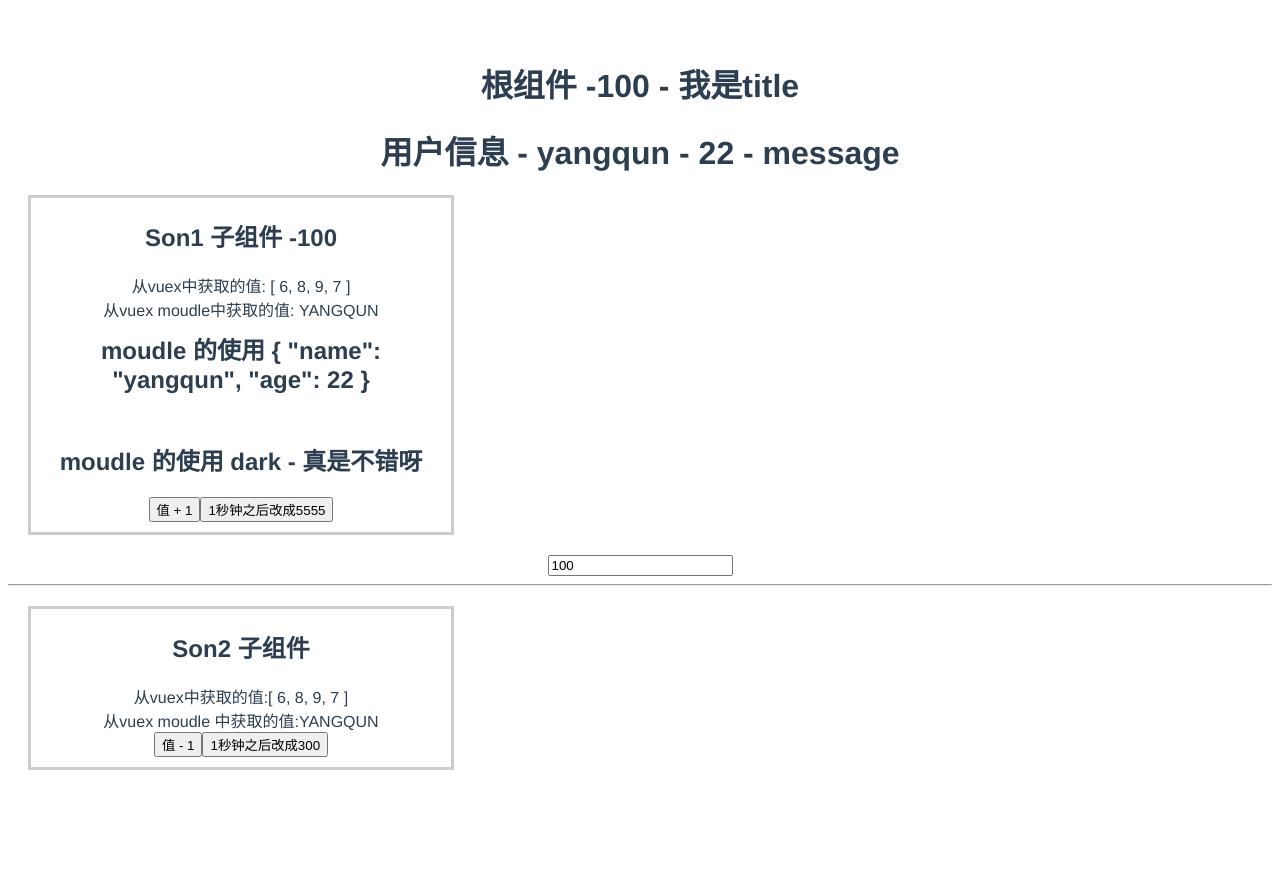
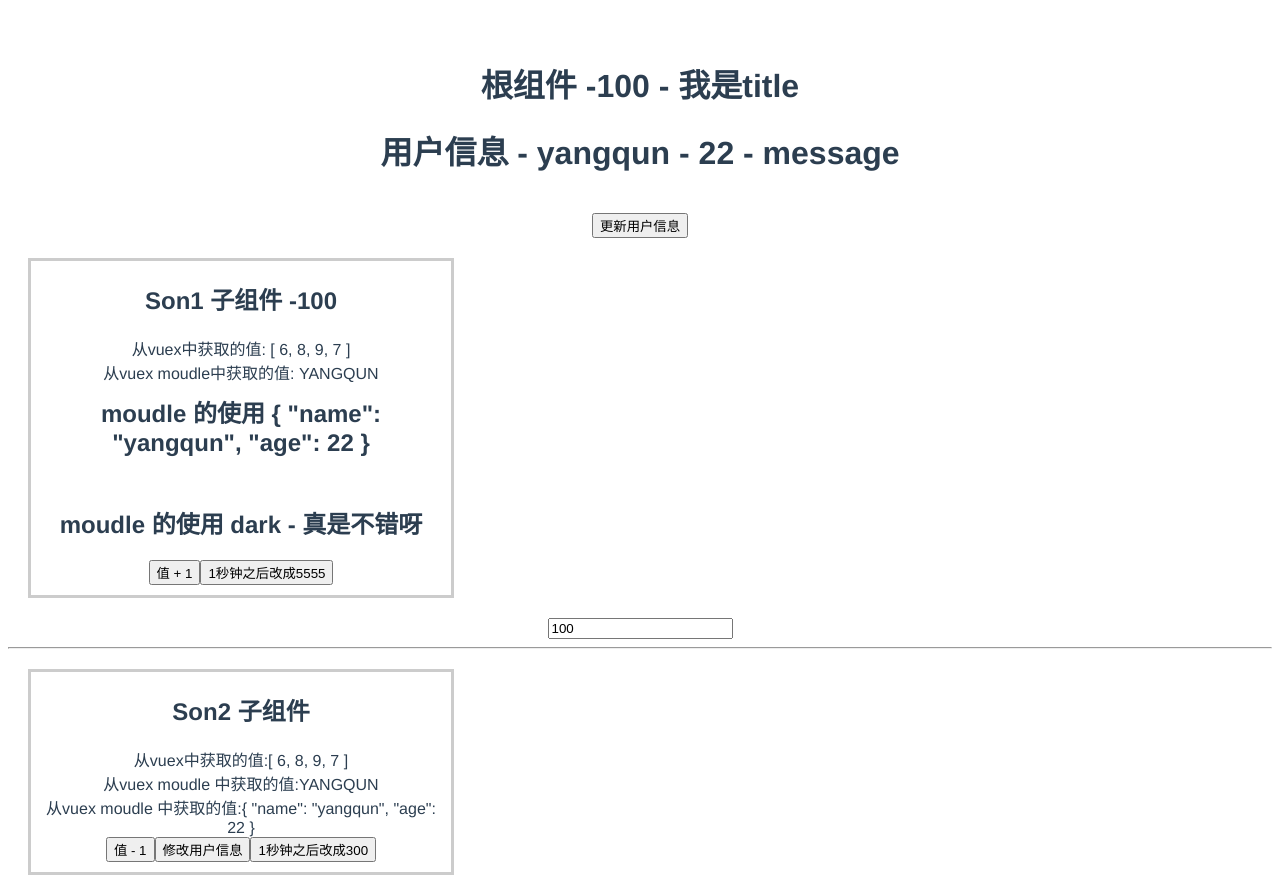
Before and after one commit to liaoli/vuex_practise, a Vue app: page / in a window 1280 px wide. Before the commit the page ends 800 px from the top, so only its background shows below. Built offline with nearby package versions, Linux system fonts and the light colour scheme.

Commit message:
vuex 模块的相关知识点

```diff
--- a/src/App.vue
+++ b/src/App.vue
@@ -5,6 +5,8 @@
       用户信息 - {{ $store.state.user.userInfo.name }} -
       {{ $store.state.user.userInfo.age }} - {{ $store.state.user.msg }}
     </h1>
+    <br />
+    <button @click="updeteUserInfo">更新用户信息</button>
     <Son1></Son1>
     <input type="text" :value="count" @input="handleInput" />
     <hr />
@@ -42,6 +44,13 @@ export default {
     },
     ...mapMutations(["inputCount"]),
     ...mapMutations("user", ["updateMsg"]),
+
+    updeteUserInfo() {
+      this.$store.dispatch("user/updateUserInfo", {
+        name: "杨群",
+        age: 22,
+      });
+    },
   },
 };
 </script>
--- a/src/components/Son2.vue
+++ b/src/components/Son2.vue
@@ -5,14 +5,19 @@
     <br />
     从vuex moudle 中获取的值:<label>{{UpperCaseName}}</label>
     <br />
+    从vuex moudle 中获取的值:<label>{{userInfo}}</label>
+    <br />
     <button @click="subtractCount">值 - 1</button>
+
+    <button @click="updateUserInfo({name:'群妹妹',age:23})">修改用户信息</button>
     <button @click="setAsyncCount(300)">1秒钟之后改成300</button>
   </div>
 </template>
 
   <script>
-import { mapActions } from "vuex";
-import { mapGetters } from "vuex";
+import { mapActions ,mapGetters,mapState } from "vuex";
+
+
 export default {
   name: "Son2Com",
   methods: {
@@ -20,11 +25,13 @@ export default {
       this.$store.commit("subtractCount", 5);
     },
     ...mapActions(["setAsyncCount"]),
+    ...mapActions('user',["updateUserInfo"]),
   },
 
   computed:{
     ...mapGetters(['largeThen5List']),
     ...mapGetters('user',['UpperCaseName']),
+    ...mapState('user',['userInfo'])
   }
 };
 </script>
--- a/src/store/modules/user.js
+++ b/src/store/modules/user.js
@@ -9,11 +9,25 @@ const state = {
 const mutations = {
     updateMsg(state, msg) {
         state.msg = msg
+    },
+
+    setUser(state, userInfo){
+        state.userInfo = userInfo
+    }
+
+}
+const actions = {
+    updateUserInfo(context, userInfo) {
+        setTimeout(() => {
+
+            context.commit('setUser',userInfo)
+
+        }, 500)
+
     }
 }
-const actions = {}
 const getters = {
-    UpperCaseName(state){
+    UpperCaseName(state) {
         return state.userInfo.name.toUpperCase()
     }
 }
```
